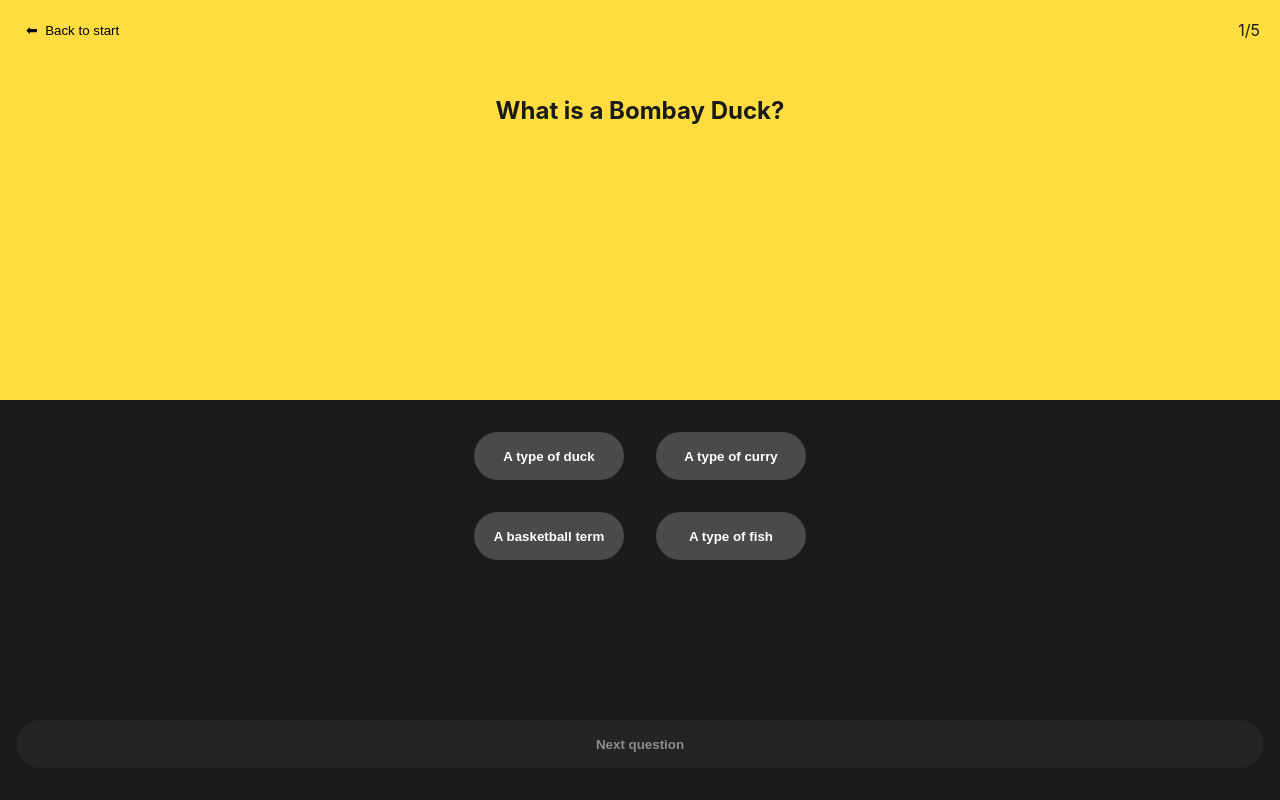
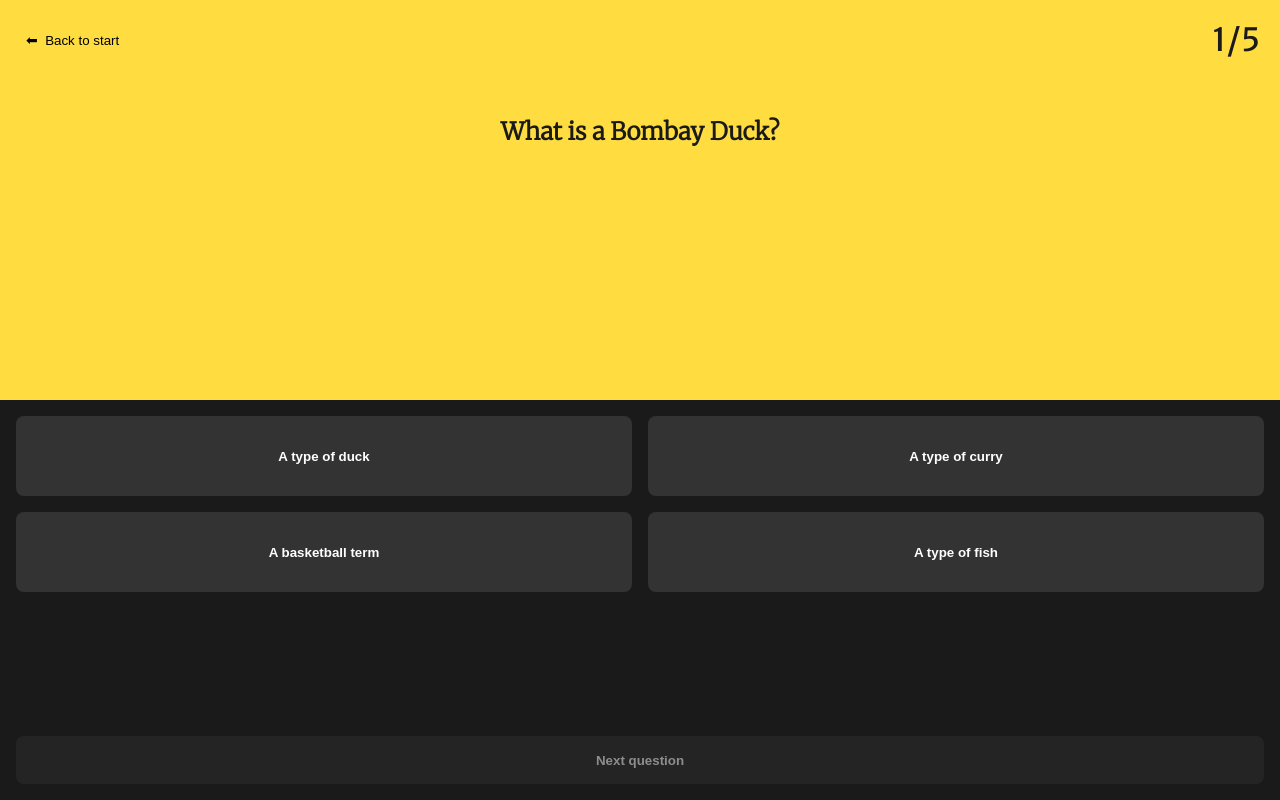
Before and after one commit to Technigo/project-redux-quiz-old, a React (Create React App) app: page / in a window 1280 px wide. Built offline with nearby package versions, Linux system fonts and the light colour scheme.

Commit message:
option buttons, margin, summary, fonts

```diff
--- a/public/index.html
+++ b/public/index.html
@@ -5,6 +5,9 @@
     <meta charset="utf-8" />
     <meta name="viewport" content="width=device-width, initial-scale=1" />
     <link rel="stylesheet" href="https://use.fontawesome.com/releases/v5.15.4/css/all.css" integrity="sha384-DyZ88mC6Up2uqS4h/KRgHuoeGwBcD4Ng9SiP4dIRy0EXTlnuz47vAwmeGwVChigm" crossorigin="anonymous">
+    <link rel="preconnect" href="https://fonts.googleapis.com">
+    <link rel="preconnect" href="https://fonts.gstatic.com" crossorigin>
+    <link href="https://fonts.googleapis.com/css2?family=Merriweather+Sans:wght@300;400&family=Merriweather:wght@300&display=swap" rel="stylesheet">
     <!--
       Notice the use of %PUBLIC_URL% in the tags above.
       It will be replaced with the URL of the `public` folder during the build.
--- a/src/components/CurrentQuestion.js
+++ b/src/components/CurrentQuestion.js
@@ -45,7 +45,7 @@ export const CurrentQuestion = () => {
           >
             <div className='top-container'>
               <RestartBtn />
-              <div>
+              <div className='counter'>
                 {question.id}/{store.questions.length}
               </div>
             </div>
--- a/src/index.css
+++ b/src/index.css
@@ -4,7 +4,7 @@
 
 body {
   margin: 0;
-  font-family: -apple-system, BlinkMacSystemFont, 'Segoe UI', 'Roboto', 'Oxygen',
+  font-family: merriweather, merriweather sans, -apple-system, BlinkMacSystemFont, 'Segoe UI', 'Roboto', 'Oxygen',
     'Ubuntu', 'Cantarell', 'Fira Sans', 'Droid Sans', 'Helvetica Neue',
     sans-serif;
   -webkit-font-smoothing: antialiased;
@@ -31,6 +31,11 @@ code {
   padding: 20px;
 }
 
+.counter {
+  font-size: 2rem;
+  font-family: merriweather sans;
+}
+
 h1 {
   text-align: center;
   margin: 1rem 0;
@@ -46,11 +51,11 @@ h1 {
 }
 
 .restart-btn-container {
-  background-color: #dedede;
+  background-color: #f7f2f2;
   height: 48px;
   display: inline-block;
   border: none;
-  border-radius: 24px;
+  border-radius: 8px;
   width: 343px;
   display: flex;
   justify-content: center;
@@ -62,9 +67,8 @@ h1 {
 .options-container {
   display: grid;
   grid-template-columns: repeat(2, 1fr);
-  gap: 2rem;
-  margin: 0 auto;
-  padding-top: 2rem;
+  grid-gap: 1rem;
+  padding-top: 1rem;
 }
 
 .button-container {
@@ -72,24 +76,35 @@ h1 {
   display: flex;
   flex-direction: column;
   justify-content: space-between;
-  padding-bottom: 2rem;
-  padding-left: 1rem;
-  padding-right: 1rem;
+  padding: 0 1rem 1rem 1rem;
   background-color: #1a1a1a;
 
 }
 
-.option-btn,
-.next-button,
-.disable-btn {
+/* .option-btn, */
+/* .disable-btn, */
+.next-button {
   background-color: rgb(75, 74, 74);
   color: #fff;
   font-weight: 700;
   border: none;
-  border-radius: 24px;
+  border-radius: 8px;
   height: 48px;
-  width: 150px;
+  /* width: 150px; */
   cursor: pointer;
+}
+
+.option-btn,
+.disable-btn {
+  /* background-color: rgb(75, 74, 74); */
+  background-color: #333;
+  color: #fff;
+  font-weight: 700;
+  border: none;
+  border-radius: 8px;
+  height: 80px;
+  cursor: pointer;
+
 }
 
 .option-btn:hover,
@@ -101,6 +116,8 @@ h1 {
 .disable-btn {
   opacity: 50%;
   cursor: not-allowed;
+  border-radius: 8px;
+  height: 80px;
 }
 
 .disable-next-btn {
@@ -113,7 +130,7 @@ h1 {
   width: 100%;
   font-weight: 700;
   border: none;
-  border-radius: 24px;
+  border-radius: 8px;
   height: 48px;
   /* padding: 16px 10px; */
 
@@ -129,6 +146,7 @@ h1 {
 .summary-section {
   display: flex;
   flex-direction: column;
+  padding: 1rem;
   /* align-items: center; */
 }
 
@@ -137,6 +155,7 @@ span {
 }
 
 .question-text {
+  font-family: merriweather;
   font-size: 1rem;
   font-weight: 300;
   line-height: 1.5rem;
@@ -148,6 +167,8 @@ span {
   margin: 0 auto;
   display: flex;
   padding: 1rem;
+  margin-top: 0.5rem;
+  border-radius: 8px;
 }
 
 .text {
@@ -160,6 +181,7 @@ span {
 .question-title {
   font-size: 25px;
   margin: 0 0 0.5rem 0;
+  font-family: merriweather sans;
 }
 
 .your-answer {
@@ -184,7 +206,7 @@ span {
 
 .summary-result {
   width: 100%;
-  padding: 2rem 1rem;
+  padding: 1rem 1rem;
   font-size: 1.5rem;
   color: #fff;
 }
--- a/src/reducers/quiz.js
+++ b/src/reducers/quiz.js
@@ -20,7 +20,7 @@ const questions = [
       'In New Zealand what is it illegal to fly in a hot air balloon with?',
     options: ['A dog', 'A bicycle', 'A violin', 'A rooster'],
     correctAnswerIndex: 3,
-    backgroundColor: '#9EDB7E',
+    backgroundColor: '#BAE5A3',
   },
   {
     id: 3,
@@ -28,14 +28,14 @@ const questions = [
       'If you dug a hole through the center of the Earth from Wellington, New Zealand, in which European country would you emerge?',
     options: ['Germany', 'Spain', 'France', 'Poland'],
     correctAnswerIndex: 1,
-    backgroundColor: '#F9BAEF',
+    backgroundColor: '#F8D6F2',
   },
   {
     id: 4,
     questionText: 'What are you afraid of if you are Syngenesophobic?',
     options: ['Syringes', 'Genetically modified crops', 'Relatives', 'Snakes'],
     correctAnswerIndex: 2,
-    backgroundColor: '#94ECEC',
+    backgroundColor: '#C1F2F2',
   },
   {
     id: 5,
@@ -43,7 +43,7 @@ const questions = [
       'The world’s first game of ice hockey was played with a puck made from which material?',
     options: ['Stone', 'Ice', 'Cow manure', 'Wood'],
     correctAnswerIndex: 2,
-    backgroundColor: '#FFCECE',
+    backgroundColor: '#FFE5E5',
   },
 ]
 
```
